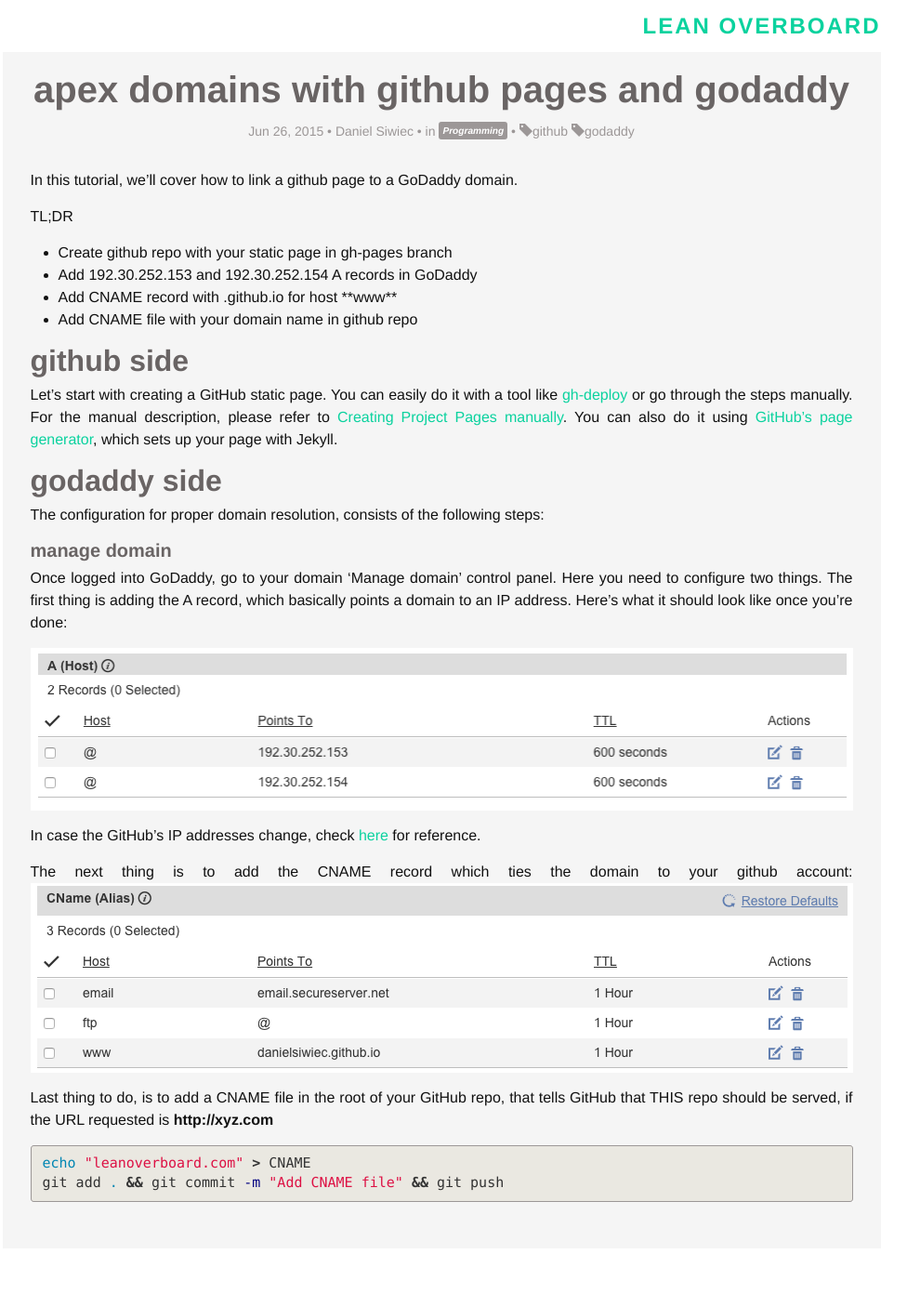
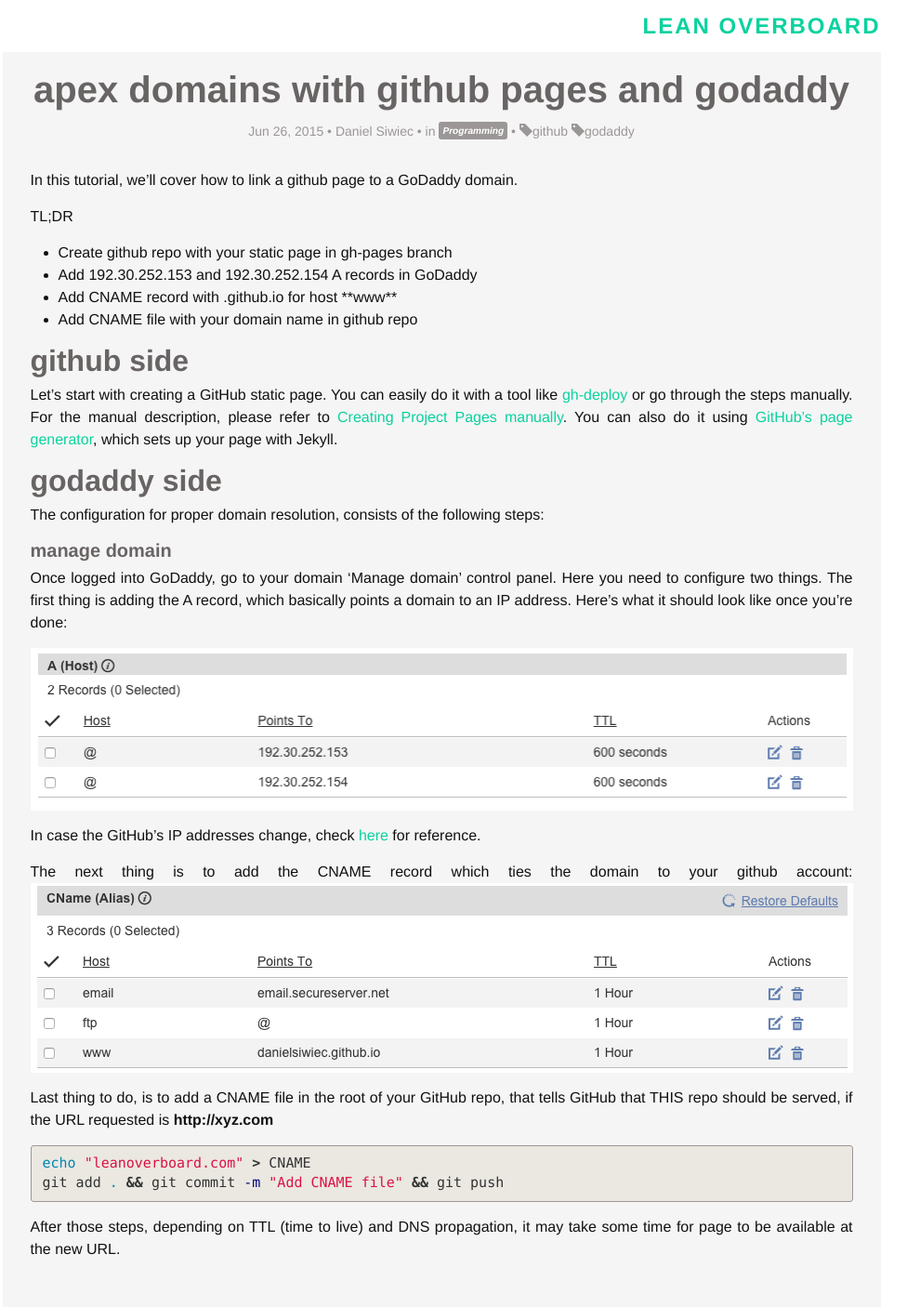
Before and after one commit to danielsiwiec/leanoverboard.com, a Jekyll site: the page built from _posts/2015-06-26-setting-up-apex-domains-with-github-pages-and-godaddy.md, in a window 1280 px wide. Shown: the whole page at 93% size, without its empty margins (165-1141 px from the left). Built offline with Jekyll 4.4.1, drawn with Linux system fonts in a browser that asks for light colours; nearby versions of some CDN libraries; comment, search, counter and statistics services are not loaded; before the commit the page ends 1343 px from its top, so only the background shows below that.

Commit message:
Add info about TTL

```diff
--- a/_posts/2015-06-26-setting-up-apex-domains-with-github-pages-and-godaddy.md
+++ b/_posts/2015-06-26-setting-up-apex-domains-with-github-pages-and-godaddy.md
@@ -44,3 +44,5 @@ Last thing to do, is to add a CNAME file in the root of your GitHub repo, that t
 echo "leanoverboard.com" > CNAME
 git add . && git commit -m "Add CNAME file" && git push
 {% endhighlight %}
+
+After those steps, depending on TTL (time to live) and DNS propagation, it may take some time for page to be available at the new URL.
```
